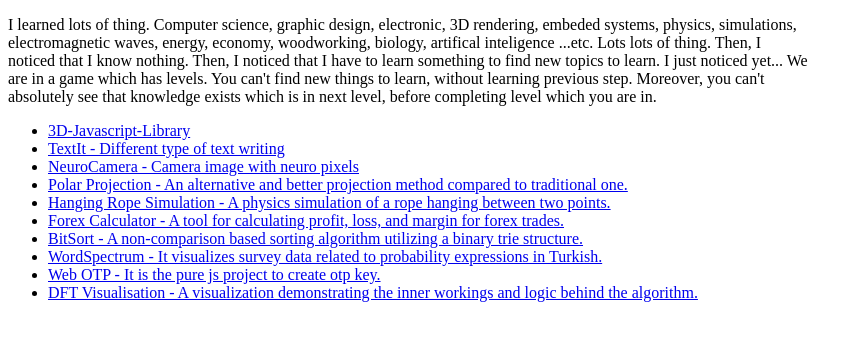
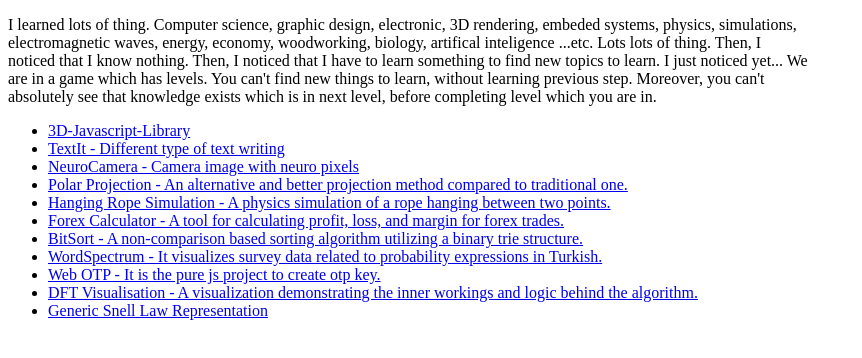
Before and after one commit to yuempek/yuempek.github.io, a plain HTML site: page index.html in a window 1280 px wide. Shown: the whole page, without its empty margins (0-862 px from the left). Drawn offline with Linux system fonts and the light colour scheme.

Commit message:
Update index.html

```diff
--- a/index.html
+++ b/index.html
@@ -31,6 +31,7 @@
         <li><a href="https://yuempek.github.io/WordSpectrum/">WordSpectrum - It visualizes survey data related to probability expressions in Turkish.</a></li>
         <li><a href="https://yuempek.github.io/webotp/">Web OTP - It is the pure js project to create otp key.</a></li>
         <li><a href="https://yuempek.github.io/Discrete-Fourier-Transform-Visualisation/">DFT Visualisation - A visualization demonstrating the inner workings and logic behind the algorithm.</a></li>
+        <li><a href="https://yuempek.github.io/physicsnotes/generic_snell_law.html/">Generic Snell Law Representation</a></li>
 
     </ul>
 </body>
```
